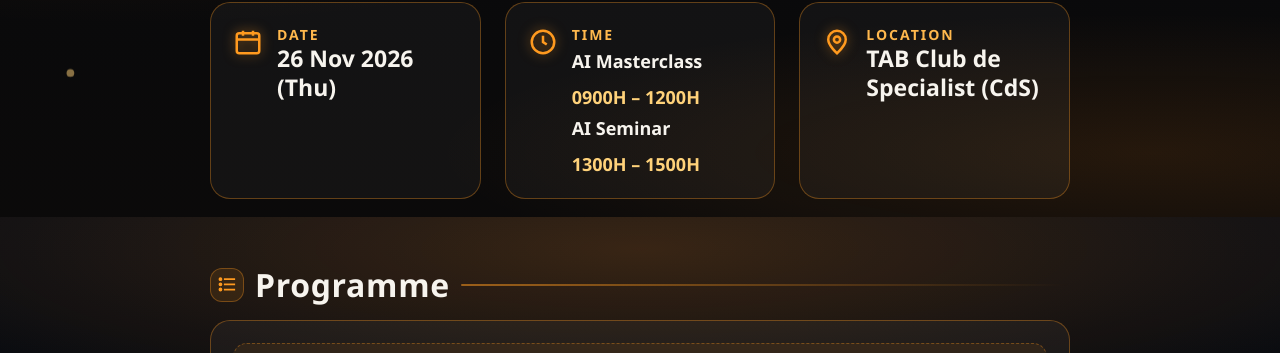
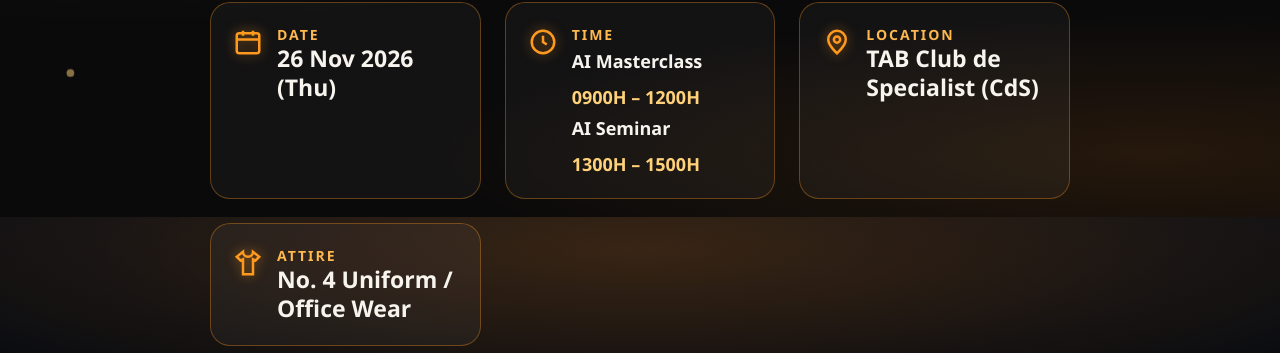
Before and after one commit to chunchua/AIdventure-instructions, a plain HTML site: page index.html in a window 1280 px wide. Shown: the part 583-936 px from the top of the page. Drawn offline with Linux system fonts and the light colour scheme.

Commit message:
Add attire field

```diff
--- a/index.html
+++ b/index.html
@@ -241,7 +241,10 @@
         <svg viewBox="0 0 24 24" fill="none" stroke="#ff9a1f" stroke-width="2"><path d="M12 21s-7-6.2-7-11a7 7 0 0 1 14 0c0 4.8-7 11-7 11z"/><circle cx="12" cy="10" r="2.5"/></svg>
         <div><div class="label">Location</div><div class="big">TAB Club de Specialist (CdS)</div></div>
       </div>
-    </div>
+      <div class="card reveal">
+        <svg viewBox="0 0 24 24" fill="none" stroke="#ff9a1f" stroke-width="2"><path d="M8 3l-5 4 3 3 2-1v12h8V9l2 1 3-3-5-4a4 4 0 0 1-8 0z"/></svg>
+        <div><div class="label">Attire</div><div class="big">No. 4 Uniform / Office Wear</div></div>
+      </div>
   </section>
 
   <!-- ===== Programme ===== -->
```
